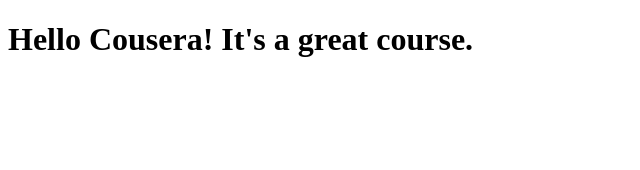
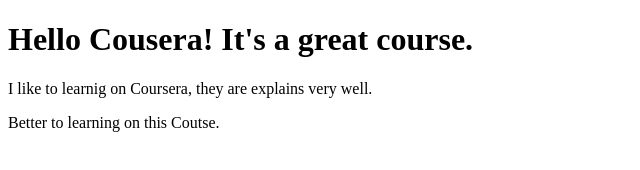
Before and after one commit to mutasimgsm/Coursera-test, a plain HTML site: page site/index.html in a window 1280 px wide. Shown: the whole page, without its empty margins (0-640 px from the left). Drawn offline with Linux system fonts and the light colour scheme.

Commit message:
Some file were added.

```diff
--- a/site/index.html
+++ b/site/index.html
@@ -5,5 +5,7 @@
 </head>
 <body>
 <h1>Hello Cousera! It's a great course.</h1>
+<p>I like to learnig on Coursera, they are explains very well.</p>
+<p>Better to learning on this Coutse.</p>
 </body>
 </html>
```
